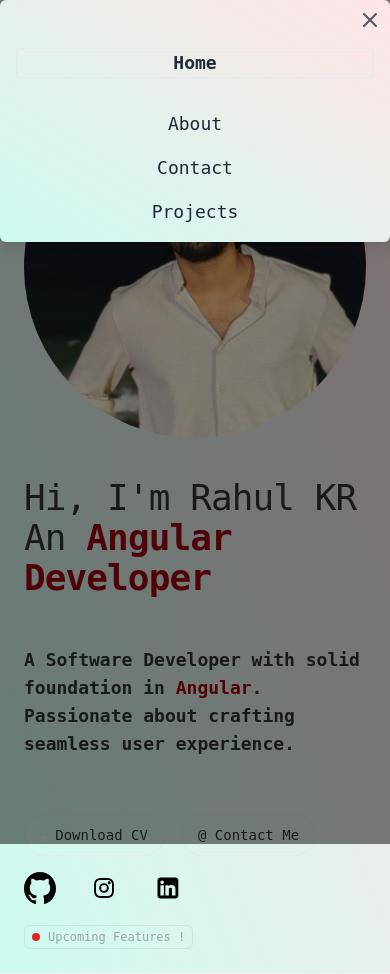
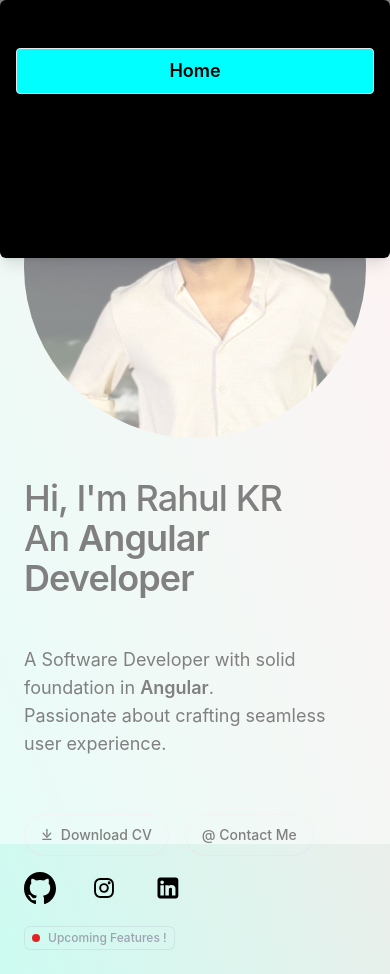
Before and after one commit to rahulramakrishnan3/my-portfolio, an Angular app: page / in a window 390 px wide. Both pictures are taken after a click on the button "Open main menu". Built offline with nearby package versions, Linux system fonts and the light colour scheme.

Commit message:
style color changes

```diff
--- a/src/app/components/dialog-box/dialog-box.html
+++ b/src/app/components/dialog-box/dialog-box.html
@@ -8,7 +8,10 @@
   [class.pointer-events-auto]="isOpen"
   [class.pointer-events-none]="!isOpen"
 >
-  <div class="fixed inset-0 w-full h-full bg-black opacity-50" (click)="closeDialog()"></div>
+  <div
+    class="fixed inset-0 w-full h-full bg-(--secondary-color) opacity-50"
+    (click)="closeDialog()"
+  ></div>
   <div
     class="flex items-start min-h-screen transform transition-transform duration-500 ease-in-out"
     aria-modal="true"
@@ -16,10 +19,10 @@
     tabindex="-1"
   >
     <div
-      class="relative w-full max-w-lg p-4 mx-auto rounded-md shadow-lg text-center bg-linear-to-bl from-[#ffe4e6] to-[#ccfbf1]"
+      class="relative w-full max-w-lg p-4 mx-auto rounded-md shadow-lg text-center bg-(--background-color)"
     >
       <button
-        class="absolute top-2 right-2 text-gray-600 hover:text-gray-900"
+        class="absolute top-2 right-2 text-(--primary-color) hover:text-(--btn-hover-color)"
         (click)="closeDialog()"
       >
         <span class="sr-only">Close</span>
@@ -38,8 +41,8 @@
         @for (item of navItems; track $index) {
           <a
             [routerLink]="item.route"
-          class="text-lg font-medium text-gray-800"
-          routerLinkActive="text-black font-semibold border rounded"
+            class="text-lg font-medium text-(--primary-color)"
+            routerLinkActive="text-(--secondary-color) font-semibold border rounded bg-(--primary-color) px-4 py-2"
             [routerLinkActiveOptions]="{ exact: item.exact ?? false }"
             (click)="closeDialog()"
             >{{ item.label }}</a
--- a/src/app/components/header/header.html
+++ b/src/app/components/header/header.html
@@ -1,17 +1,16 @@
-<div class="md:px-20 -z-50 relative bg-linear-to-bl from-[#ffe4e6] to-[#ccfbf1]">
+<div class="md:px-20 -z-50 relative bg-(--background-color)">
   <nav aria-label="Global" class="flex items-center justify-between p-6 md:px-3 lg:px-8">
     <div class="flex md:flex-1">
       <a href="/" class="-m-1.5 p-1.5 flex item-center justify-between gap-3">
-        <img class="size-8" src="images/r-icon.png" alt="User Icon" srcset="" />
         <div class="flex items-center">
-          <h2 class="text-(--black)">{{ portfolio.NAME }}</h2>
+          <h2 class="text-(--primary-color) text-xl font-bold">{{ portfolio.NAME }}</h2>
         </div>
       </a>
     </div>
     <div class="flex lg:hidden md:hidden">
       <button
         type="button"
-        class="-m-2.5 inline-flex items-center justify-center rounded-md p-2.5 text-gray-500"
+        class="-m-2.5 inline-flex items-center justify-center rounded-md p-2.5 text-(--secondary-color) hover:bg-(--btn-hover-color) focus:outline-none focus:ring-2 focus:ring-inset focus:ring-(--primary-color)"
         (click)="openDialog()"
       >
         <span class="sr-only">Open main menu</span>
@@ -36,9 +35,9 @@
       @for (item of navItems; track $index) {
         <a
           [routerLink]="item.route"
-          routerLinkActive="font-semibold border-b-1 bg-red-800 border-black"
+          routerLinkActive="font-semibold border-b-1 bg-(--primary-color) text-(--background-color)"
           [routerLinkActiveOptions]="{ exact: item.exact ?? false }"
-          class="relative z-10 inline-flex items-center justify-center w-full px-8 py-3 font-bold text-(--white) transition-all duration-200 bg-(--btn-color) border-2 border-transparent sm:w-auto rounded-xl font-pj hover:bg-(--btn-hover-color) focus:outline-none text-sm/2"
+          class="relative z-10 inline-flex items-center justify-center w-full px-8 py-3 font-bold text-(--secondary-color) transition-all duration-200 bg-(--primary-color) border-2 border-transparent sm:w-auto rounded-xl font-pj hover:bg-(--btn-hover-color) hover:text-(--background-color) focus:outline-none text-sm/2"
         >
           {{ item.label }}
         </a>
--- a/src/styles.css
+++ b/src/styles.css
@@ -1,32 +1,10 @@
-@import "tailwindcss";
+@import 'tailwindcss';
 
 :root {
-    --font-pj: 'Poppins', sans-serif;
-    --font-roboto: 'Roboto', sans-serif;
-    --primary-color: #ffffff;
-    --secondary-color: #000000;
-    --background-color: #F5F5F5;
-    --text-color: #333333;
-    /* --btn-color: #05df72; */
-    --btn-color: var(--secondary-color);
-    --btn-hover-color: #4a5565;
-    --text-red-800: #9f0712;
-    --white: #ffffff;
-    --black: #000000;
-    --danger-color: #ff4d4f;
-    --sucess-color: #52c41a;
-    --btn-disabled-color: #d3d3d3;
-    --btn-text-disabled-color: #808080;
-    --bg-color: #e59393;
-    --bg-color-dark: #a9bde4;
-    --gray: #808080;
+  --font-pj: 'Poppins', sans-serif;
+  --font-roboto: 'Roboto', sans-serif;
+  --primary-color: #00ffff;
+  --secondary-color: #ffffff;
+  --background-color: #000000;
+  --btn-hover-color: #40faf1;
 }
-
-body {
-    font-family: 'monospace';
-    font-weight: 800;
-    background-color: var(--background-color);
-    color: var(--text-color);
-    margin: 0;
-    padding: 0;
-}
```
Lines whose indentation alone changed are shown as unchanged.
